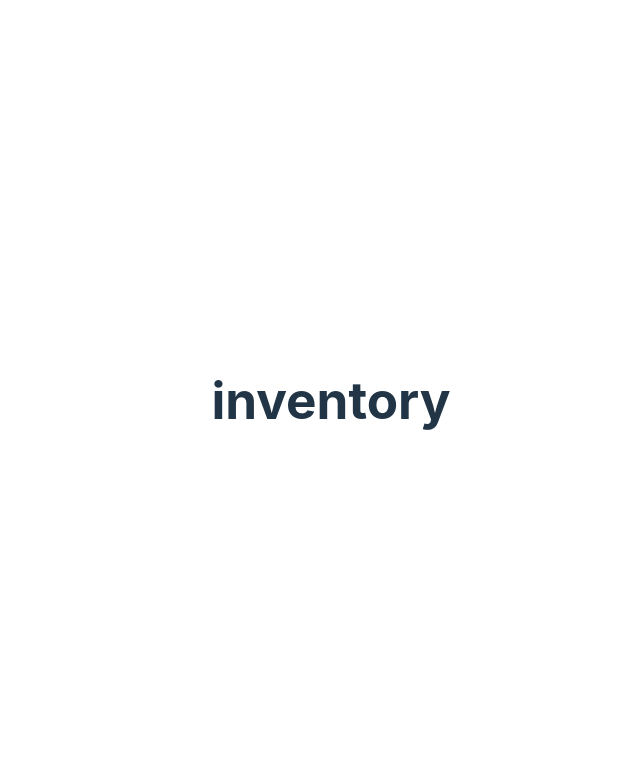
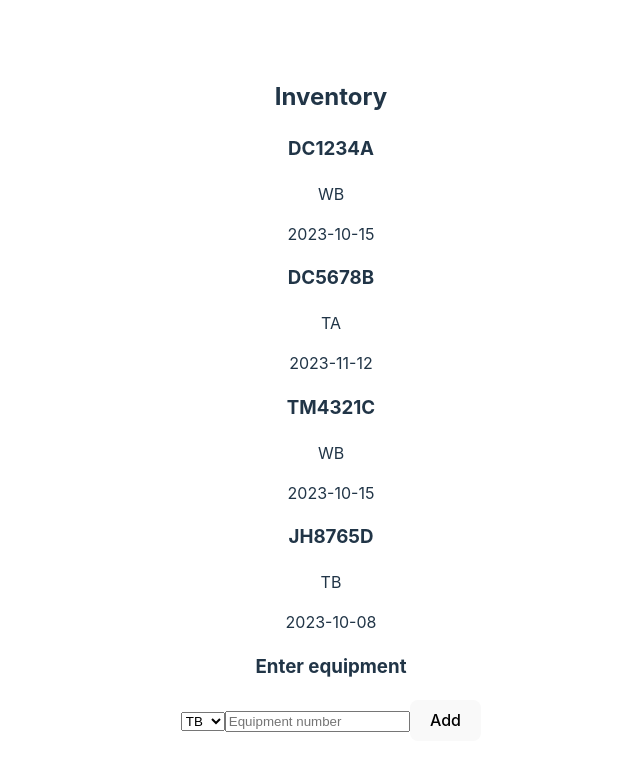
Before and after one commit to ag7621/project-inventory, a React (Vite) app: page / in a window 1280 px wide. Shown: the top 770 px of the page, without its empty margins (309-949 px from the left). Built offline with nearby package versions, Linux system fonts and the light colour scheme.

Commit message:
update app
set up starter data, form

```diff
--- a/src/App.jsx
+++ b/src/App.jsx
@@ -1,12 +1,71 @@
 import { useState } from 'react';
 import './App.css';
 
+const initialData = [
+  {
+    equipment: 'DC1234A',
+    location: 'WB',
+    date: '2023-10-15',
+  },
+  {
+    equipment: 'DC5678B',
+    location: 'TA',
+    date: '2023-11-12',
+  },
+  {
+    equipment: 'TM4321C',
+    location: 'WB',
+    date: '2023-10-15',
+  },
+  {
+    equipment: 'JH8765D',
+    location: 'TB',
+    date: '2023-10-08',
+  },
+];
+
 function App() {
-  const [count, setCount] = useState(0);
+  const [equipment, setEquipment] = useState('');
+
+  function handleSubmit(e) {
+    e.preventDefault();
+
+    const newEquipment = { equipment };
+    console.log(newEquipment);
+
+    setEquipment('');
+  }
 
   return (
     <>
-      <h1>inventory</h1>
+      <div>
+        <h2>Inventory</h2>
+        {initialData.map((item) => (
+          <div key={item.equipment}>
+            <h3>{item.equipment}</h3>
+            <p>{item.location}</p>
+            <p>{item.date}</p>
+          </div>
+        ))}
+      </div>
+
+      <form onSubmit={handleSubmit}>
+        <h3>Enter equipment</h3>
+        <select>
+          <option value="TB">TB</option>
+          <option value="TA">TA</option>
+          <option value="PM">PM</option>
+          <option value="WB">WB</option>
+          <option value="VB">VB</option>
+        </select>
+        <input
+          type="text"
+          placeholder="Equipment number"
+          value={equipment}
+          onChange={(e) => setEquipment(e.target.value)}
+        />
+        <button>Add</button>
+      </form>
     </>
   );
 }
```
